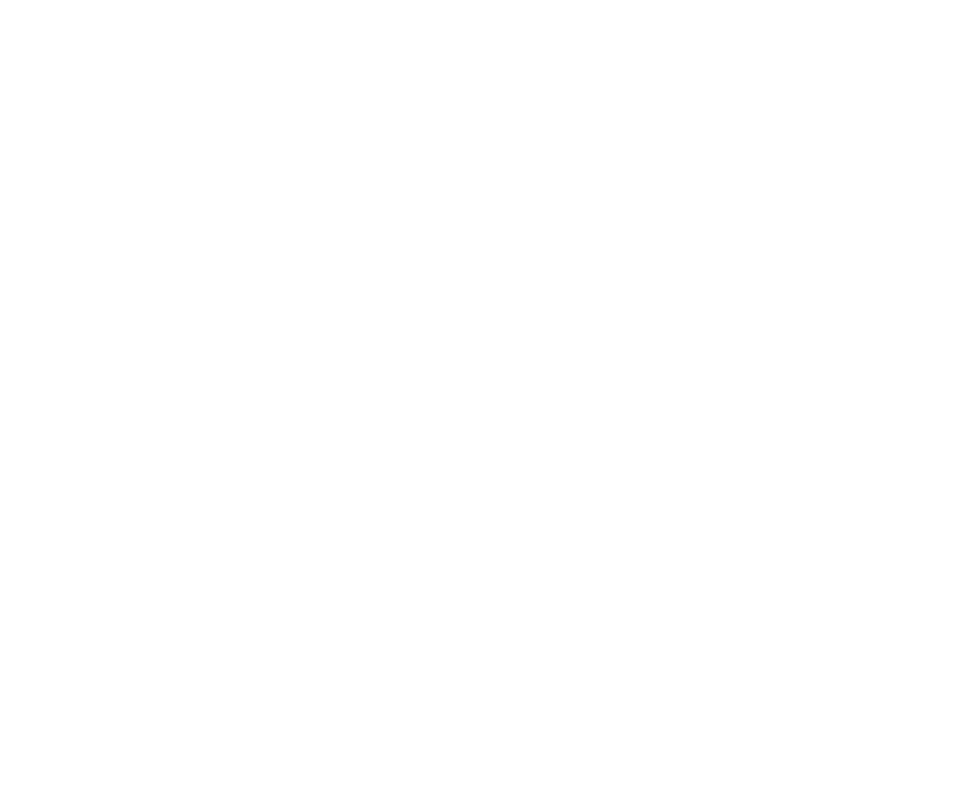
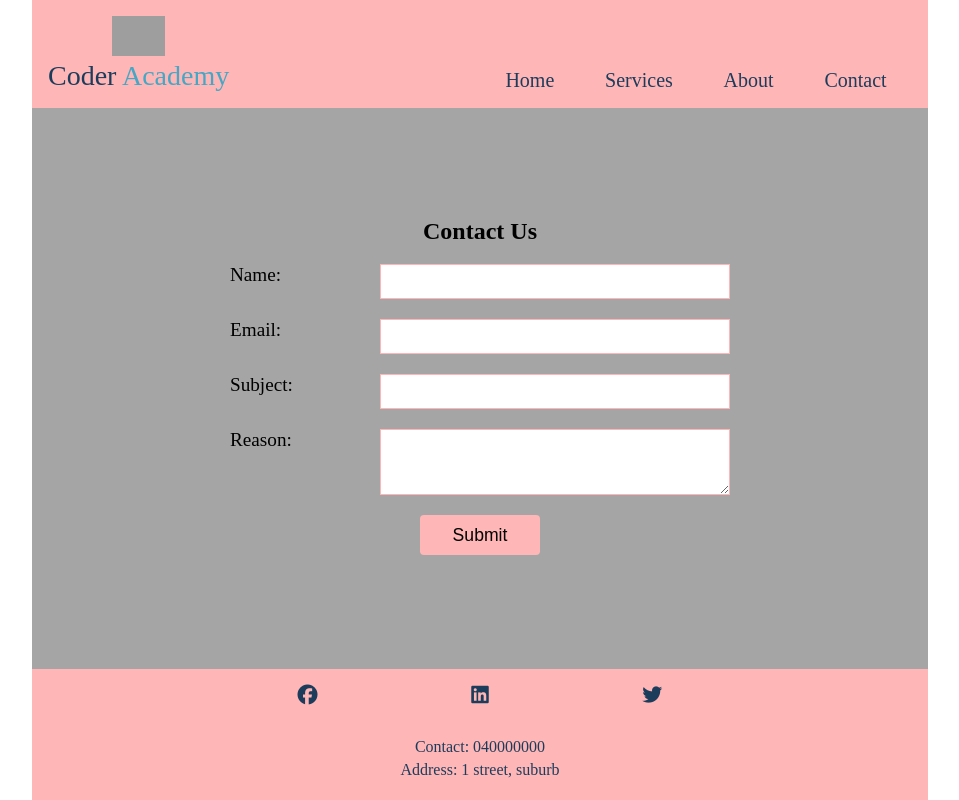
Before and after one commit to Donjella/2024-JUL-portfolio-practice, a plain HTML site: page pages/contact.html in a window 1280 px wide. Shown: the whole page, without its empty margins (160-1119 px from the left). Drawn offline with Linux system fonts and the light colour scheme; grey boxes are pictures that could not be loaded.

Commit message:
Add contact page

```diff
--- a/pages/contact.html
+++ b/pages/contact.html
@@ -0,0 +1,75 @@
+<!DOCTYPE html>
+<html lang="en">
+<head>
+    <meta charset="UTF-8">
+    <meta name="viewport" content="width=device-width, initial-scale=1.0">
+    <title>Portfolio</title>
+    <link rel="stylesheet" href="../styles/index.css">
+    <link rel="stylesheet" href="../styles/contact.css">
+
+    <!-- FontAwesome CDN -->
+    <link rel="stylesheet" href="https://cdnjs.cloudflare.com/ajax/libs/font-awesome/6.6.0/css/all.min.css" integrity="sha512-Kc323vGBEqzTmouAECnVceyQqyqdsSiqLQISBL29aUW4U/M7pSPA/gEUZQqv1cwx4OnYxTxve5UMg5GT6L4JJg==" crossorigin="anonymous" referrerpolicy="no-referrer" />
+</head>
+<body>
+    <div class="main-body">
+        <header>
+            <div class="logo-name">
+                <a href="../index.html">
+                    <img src="https://coderacademy.edu.au/images/footerLogo.png" alt="CA Logo">
+                </a>
+                <p class="name">
+                    <span class="coder-text">Coder</span>
+                    <span class="academy-text">Academy</span>
+                </p>
+            </div>
+            <nav>
+                <a href="../index.html">Home</a>
+                <a href="services.html">Services</a>
+                <a href="about.html">About</a>
+                <a href="#">Contact</a>
+            </nav>
+        </header>
+        <main>
+            <h2>Contact Us</h2>
+            <form>
+                <div class="form-element">
+                    <label for="person-name">Name: </label>
+                    <input id="person-name" class="form-input">
+                </div>
+                <div class="form-element">
+                    <label for="email">Email: </label>
+                    <input id="email" class="form-input">
+                </div>
+                <div class="form-element">
+                    <label for="subject">Subject: </label>
+                    <input id="subject" class="form-input">
+                </div>
+                <div class="form-element">
+                    <label for="reason">Reason: </label>
+                    <textarea id="reason" class="form-input form-textarea" rows="3"></textarea>
+                </div>
+                <div class="btn-div">
+                    <button class="submit-btn">Submit</button>
+                </div>
+            </form>
+        </main>
+        <footer>
+            <div class="social-media">
+                <a href="https://www.facebook.com" target="_blank">
+                    <i class="fa-brands fa-facebook"></i>
+                </a>
+                <a href="https://www.linkedin.com" target="_blank">
+                    <i class="fa-brands fa-linkedin"></i>
+                </a>
+                <a href="https://www.x.com" target="_blank">
+                    <i class="fa-brands fa-twitter"></i>
+                </a>
+            </div>
+            <div class="info">
+                <p>Contact: 040000000</p>
+                <p>Address: 1 street, suburb</p>
+            </div>
+        </footer>
+    </div>
+</body>
+</html>
--- /dev/null
+++ b/styles/contact.css
@@ -0,0 +1,70 @@
+main {
+    display: flex;
+    flex-direction: column;
+    align-items: center;
+}
+
+.form-element {
+    display: flex;
+    flex-direction: column;
+    margin-bottom: 20px;
+}
+
+.form-element {
+    font-size: 1.2rem;
+}
+
+.form-input {
+    border: 1px solid var(--primary-color);
+    outline: none;
+    /* height: 35px; */
+    font-size: 1.1rem;
+    box-sizing: border-box;
+}
+
+.form-input:not(.form-textarea) {
+    height: 35px;
+}
+
+.form-input:focus {
+    box-shadow: 0 0 10px 3px var(--primary-color);
+}
+
+.form-textarea {
+    resize: vertical;
+}
+
+.btn-div {
+    margin-bottom: 24px;
+    text-align: center;
+}
+
+.submit-btn {
+    height: 40px;
+    min-width: 120px;
+    font-size: 1.1rem;
+    border: none;
+    background-color: var(--primary-color);
+    border-radius: 4px;
+}
+
+.submit-btn:hover {
+    cursor: pointer;
+    background-color: var(--primary-hover);
+}
+
+@media screen and (min-width: 576px) {
+
+    form {
+        width: 500px;
+    }
+
+    .form-element {
+        flex-direction: row;
+        justify-content: space-between;
+    }
+
+    .form-input {
+        width: 70%;
+    }
+}
--- a/styles/index.css
+++ b/styles/index.css
@@ -1,20 +1,24 @@
 :root {
     --primary-color: #ffb6b6;
+    --primary-hover: #f8c3c3;
     --secondary-color: #d9d9d9;
     --primary-background: #a5a5a5;
+
+    --medium-breakpoint: 576px;
+    --large-breakpoint: 768px;
 }
 
 body {
     margin: 0;
+}
+
+.main-body {
+    background-color: var(--primary-background);
 
     display: flex;
     flex-direction: column;
     min-height: 100vh;
     justify-content: space-between;
-}
-
-.main-body {
-    background-color: var(--primary-background);
 }
 
 header {
```
Also changed, not shown: 1 other file.
